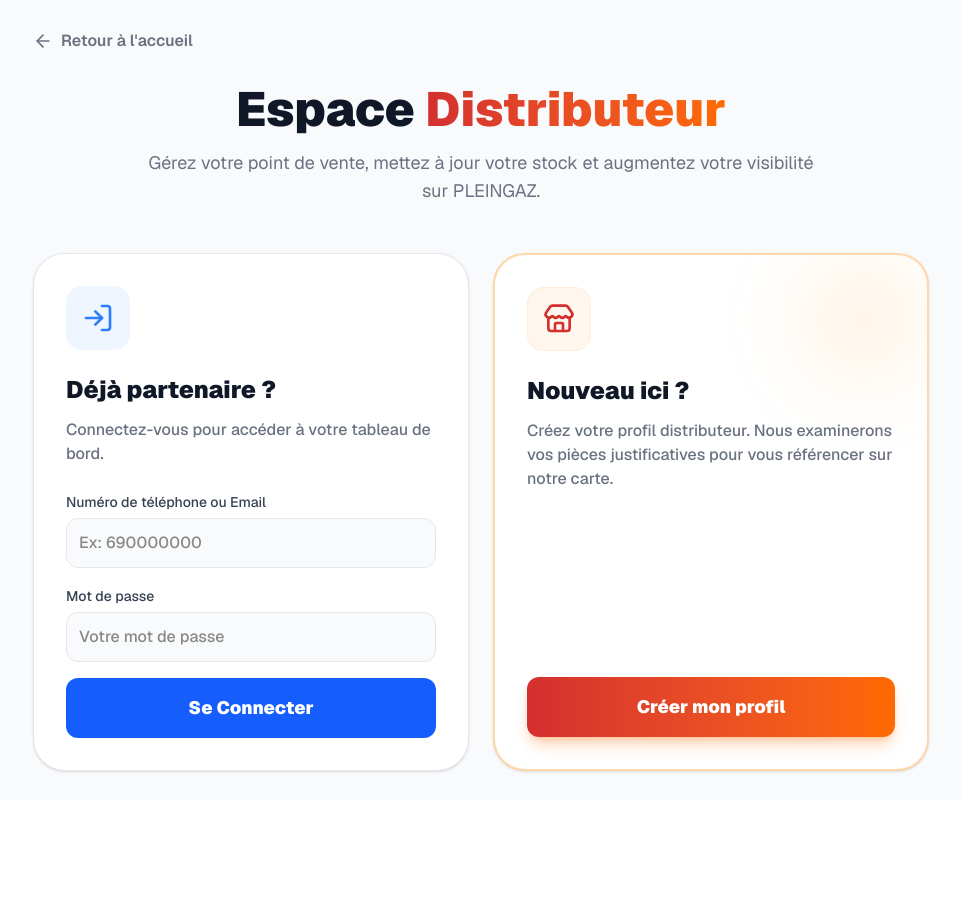
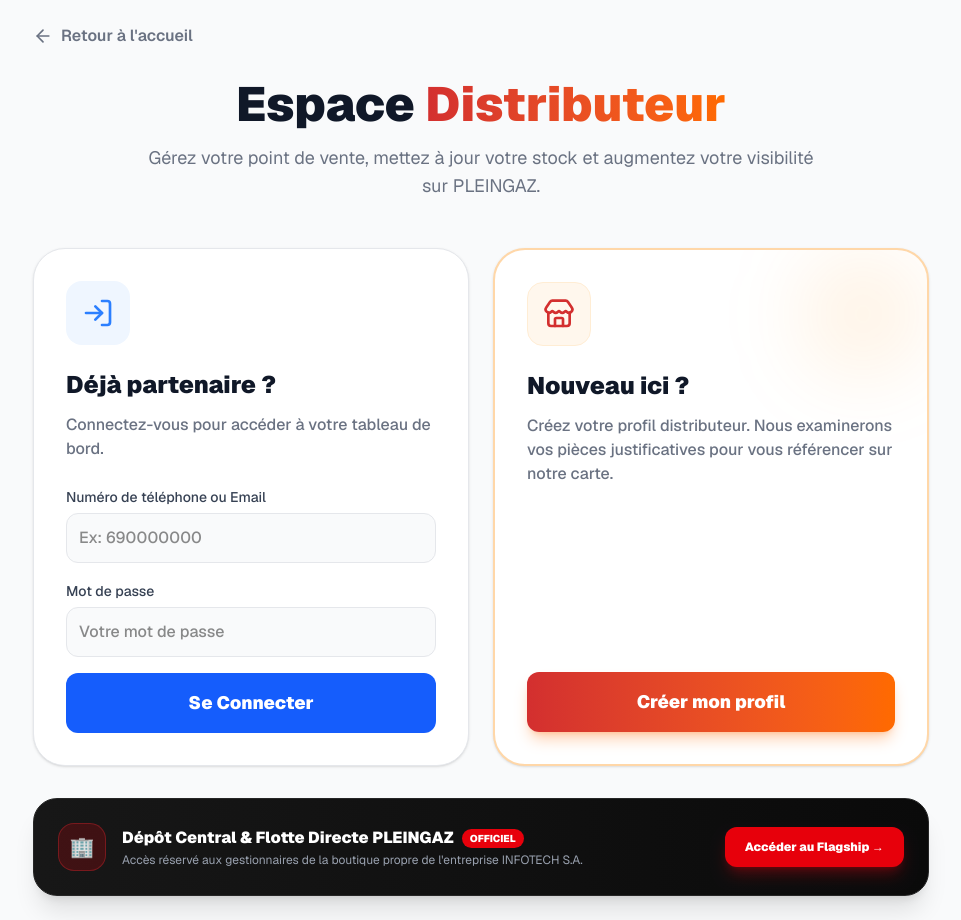
Before and after one commit to durelpro/pleingaz, a Next.js app in the folder apps/web/: page /distributor/portal in a window 1280 px wide. Shown: the whole page, without its empty margins (159-1120 px from the left). Before the commit the page ends 800 px from the top, so only its background shows below. Built offline with nearby package versions, Linux system fonts and the light colour scheme.

Commit message:
feat(flagship): integrate authenticated checkout and flagship access across portals

```diff
--- a/apps/web/src/app/checkout/[storeId]/page.tsx
+++ b/apps/web/src/app/checkout/[storeId]/page.tsx
@@ -67,9 +67,13 @@
 
     setIsSubmitting(true);
     try {
+      const token = typeof window !== 'undefined' ? localStorage.getItem('accessToken') : null;
+      const headers: any = { 'Content-Type': 'application/json', 'x-demo-role': 'customer_1' };
+      if (token) headers['Authorization'] = `Bearer ${token}`;
+
       const res = await fetch(`http://localhost:3001/orders`, {
         method: 'POST',
-        headers: { 'Content-Type': 'application/json', 'x-demo-role': 'customer_1' },
+        headers,
         body: JSON.stringify({
           storeId: store.id,
           inventoryId: product.id,
--- a/apps/web/src/app/distributor/portal/page.tsx
+++ b/apps/web/src/app/distributor/portal/page.tsx
@@ -136,6 +136,28 @@
           </div>
 
         </div>
+
+        {/* Bannière Flagship Entreprise */}
+        <div className="mt-8 bg-gradient-to-r from-neutral-900 to-neutral-950 border border-neutral-800 rounded-3xl p-6 text-white flex flex-col sm:flex-row items-center justify-between gap-4 shadow-xl">
+          <div className="flex items-center gap-4">
+            <div className="w-12 h-12 rounded-2xl bg-red-600/20 text-red-500 border border-red-500/30 flex items-center justify-center font-black text-xl shrink-0">
+              🏢
+            </div>
+            <div>
+              <div className="flex items-center gap-2">
+                <span className="font-black text-base">Dépôt Central & Flotte Directe PLEINGAZ</span>
+                <span className="px-2 py-0.5 bg-red-600 text-white text-[10px] font-black rounded-full uppercase">Officiel</span>
+              </div>
+              <p className="text-xs text-gray-400 mt-0.5">Accès réservé aux gestionnaires de la boutique propre de l'entreprise INFOTECH S.A.</p>
+            </div>
+          </div>
+          <Link
+            href="/distributor/flagship"
+            className="px-5 py-3 bg-red-600 hover:bg-red-700 text-white font-black text-xs rounded-xl shadow-lg shadow-red-600/30 transition-all shrink-0"
+          >
+            Accéder au Flagship →
+          </Link>
+        </div>
       </div>
     </div>
   );
```
